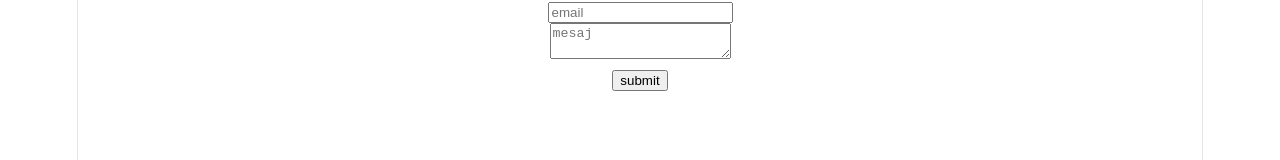
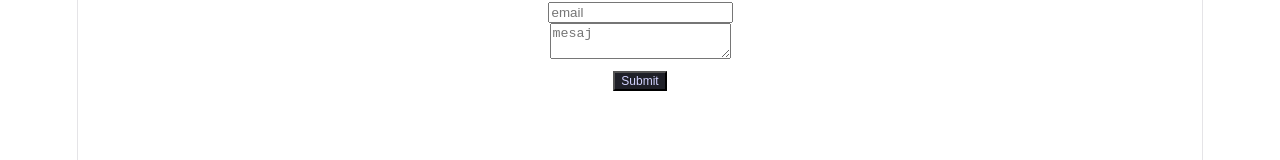
Before and after one commit to GavrilaMatei/LAB-PW, a React (Vite) app: page /contact in a window 1280 px wide. Shown: the part 138-298 px from the top of the page. Built offline with nearby package versions, Linux system fonts and the light colour scheme.

Commit message:
css work on buttons

```diff
--- a/src/ContactForm.jsx
+++ b/src/ContactForm.jsx
@@ -37,7 +37,7 @@
             placeholder="mesaj"
         />
         </p>
-        <button onClick={handleFeedback}>submit</button>
+        <button onClick={handleFeedback}>Submit</button>
         <p>{FeedBack}</p>
         </div>
     );
--- a/src/ProjectList.jsx
+++ b/src/ProjectList.jsx
@@ -68,7 +68,7 @@
                 projects.filter(function(p){
                     return p.title.toLowerCase().includes(term.toLowerCase());}).map(function(item)  {
                     return (<div key={item._id}><Card title={item.title} description={item.tech}/>
-                            <button onClick={()=>handleDelete(item._id)}>delete project</button>
+                            <button onClick={()=>handleDelete(item._id)}>Delete project</button>
                             </div>
                     );
                 })
@@ -90,7 +90,7 @@
                 placeholder="Tech"
             />
             </ol>
-            <button onClick={handleSubmit}>submit</button>
+            <button onClick={handleSubmit}>Submit</button>
         </div>
     );
 }
--- a/src/index.css
+++ b/src/index.css
@@ -72,6 +72,13 @@
   font-weight: 500;
   color: var(--text-h);
 }
+button{
+  background-color:#1f2028;
+  color :#d2d2ff;
+  text-align: center;
+  font-size: 12px;
+  margin-bottom: 40px;
+}
 
 h1 {
   font-size: 56px;
```
